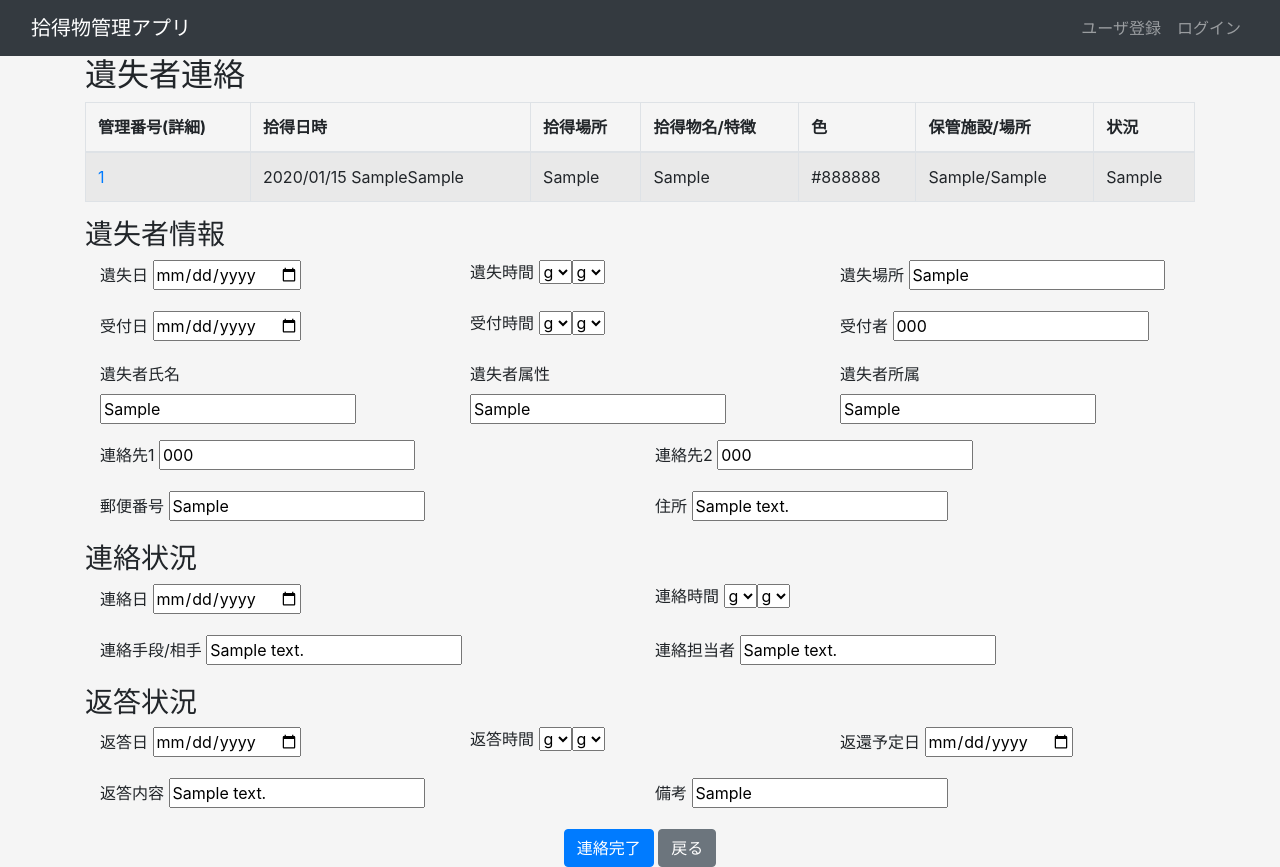
After one commit to sugar310sato/lostitem_app, a Flask app: page /return_item/item/1/note in a window 1280 px wide. The commit adds this page. Run offline with Flask 3, Linux system fonts and the light colour scheme; tables that the repository leaves empty hold one stand-in row (values such as "Sample post"); some libraries are stand-ins or nearby versions.

Commit message:
[add]遺失者連絡機能の追加
遺失者連絡の機能を追加しました。

```diff
--- a/apps/app.py
+++ b/apps/app.py
@@ -52,4 +52,9 @@ def create_app(config_key):
 
     app.register_blueprint(bundleditems_views.bundleditems, url_prefix="/bundled")
 
+    # 返還関連アプリ
+    from apps.return_item import views as return_item_views
+
+    app.register_blueprint(return_item_views.return_item, url_prefix="/return_item")
+
     return app
--- /dev/null
+++ b/apps/return_item/forms.py
@@ -0,0 +1,59 @@
+from flask_wtf.form import FlaskForm
+from wtforms.fields import DateField, SelectField, StringField, SubmitField
+
+from apps.config import MINUTE, TIMES
+
+
+# 遺失者返還フォーム
+class LostNote(FlaskForm):
+    lost_date = DateField("遺失日")
+    lost_hour = SelectField(
+        label="遺失時間",
+        choices=TIMES,
+    )
+    lost_minute = SelectField(
+        label="受付時間(分)",
+        choices=MINUTE,
+    )
+    lost_area = StringField("遺失場所")
+    recep_item = DateField("受付日")
+    recep_item_hour = SelectField(
+        label="受付時間",
+        choices=TIMES,
+    )
+    recep_item_minute = SelectField(
+        label="受付時間(分)",
+        choices=MINUTE,
+    )
+    recep_manager = StringField("受付者")
+    lost_person = StringField("遺失者氏名")
+    lost_class = StringField("遺失者属性")
+    lost_affiliation = StringField("遺失者所属")
+    lost_tel1 = StringField("連絡先1")
+    lost_tel2 = StringField("連絡先2")
+    lost_post = StringField("郵便番号")
+    lost_address = StringField("住所")
+    note_date = DateField("連絡日")
+    note_hour = SelectField(
+        label="連絡時間",
+        choices=TIMES,
+    )
+    note_minute = SelectField(
+        label="連絡時間",
+        choices=MINUTE,
+    )
+    note_process = StringField("連絡手段/相手")
+    note_manager = StringField("連絡担当者")
+    response_date = DateField("返答日")
+    response_hour = SelectField(
+        label="返答時間",
+        choices=TIMES,
+    )
+    response_minute = SelectField(
+        label="返答時間",
+        choices=MINUTE,
+    )
+    response_expect = DateField("返還予定日")
+    response_content = StringField("返答内容")
+    response_remarks = StringField("備考")
+    submit = SubmitField("連絡完了")
--- /dev/null
+++ b/apps/return_item/templates/return_item/note.html
@@ -0,0 +1,105 @@
+{% extends "register/base.html" %}
+{% block title %}遺失者連絡{% endblock %}
+{% block content %}
+<h2>遺失者連絡</h2>
+<table class="table table-bordered table-striped">
+    <thead>
+        <tr>
+            <th>管理番号(詳細)</th>
+            <th>拾得日時</th>
+            <th>拾得場所</th>
+            <th>拾得物名/特徴</th>
+            <th>色</th>
+            <th>保管施設/場所</th>
+            <th>状況</th>
+        </tr>
+    </thead>
+    <tbody>
+        <tr>
+            <td>
+                <a href="{{ url_for('items.detail', item_id=lostitem.id) }}">{{ lostitem.id }}</a>
+            </td>
+            <td>{{ lostitem.get_item.strftime('%Y/%m/%d') if lostitem.get_item is not none else "" }} {{
+                lostitem.get_item_hour }}{{
+                lostitem.get_item_minute }}</td>
+            <td>{{ lostitem.find_area }}</td>
+            <td>{{ lostitem.item_feature }}</td>
+            <td>{{ lostitem.item_color }}</td>
+            <td>{{ lostitem.item_storage }}/{{ lostitem.item_storage_place }}</td>
+            <td>{{ lostitem.item_situation }}
+            </td>
+        </tr>
+    </tbody>
+</table>
+
+
+<form action="{{ url_for('return_item.note', item_id=lostitem.id) }}" , method="post">
+    {{ form.csrf_token }}
+    <h3>遺失者情報</h3>
+    <div class="container">
+        <div class="row mb-3">
+            <div class="col-4">{{ form.lost_date.label }} {{ form.lost_date(value=lostitem.lost_date) }}</div>
+            <div class="col-4">{{ form.lost_hour.label }} {{ form.lost_hour(value=lostitem.lost_hour) }}{{
+                form.lost_minute(value=lostitem.lost_minute) }}</div>
+            <div class="col-4">{{ form.lost_area.label }} {{ form.lost_area(value=lostitem.lost_area) }}</div>
+        </div>
+        <div class="row mb-3">
+            <div class="col-4">{{ form.recep_item.label }} {{ form.recep_item(value=lostitem.recep_item) }}</div>
+            <div class="col-4">{{ form.recep_item_hour.label }} {{ form.recep_item_hour(value=lostitem.recep_item_hour)
+                }}{{ form.recep_item_minute(value=lostitem.recep_item_minute) }}</div>
+            <div class="col-4">{{ form.recep_manager.label }} {{ form.recep_manager(value=lostitem.recep_manager) }}
+            </div>
+        </div>
+        <div class="row mb-3">
+            <div class="col-4">{{ form.lost_person.label }} {{ form.lost_person(value=lostitem.lost_person) }}</div>
+            <div class="col-4">{{ form.lost_class.label }} {{ form.lost_class(value=lostitem.lost_class) }}</div>
+            <div class="col-4">{{ form.lost_affiliation.label }} {{
+                form.lost_affiliation(value=lostitem.lost_affiliation) }}</div>
+        </div>
+        <div class="row mb-3">
+            <div class="col-6">{{ form.lost_tel1.label }} {{ form.lost_tel1(value=lostitem.lost_tel1) }}</div>
+            <div class="col-6">{{ form.lost_tel2.label }} {{ form.lost_tel2(value=lostitem.lost_tel2) }}</div>
+        </div>
+        <div class="row mb-3">
+            <div class="col-6">{{ form.lost_post.label }} {{ form.lost_post(value=lostitem.lost_post) }}</div>
+            <div class="col-6">{{ form.lost_address.label }} {{ form.lost_address(value=lostitem.lost_address) }}</div>
+        </div>
+    </div>
+
+    <h3>連絡状況</h3>
+    <div class="container">
+        <div class="row mb-3">
+            <div class="col-6">{{ form.note_date.label }} {{ form.note_date(value=lostitem.note_date) }}</div>
+            <div class="col-6">{{ form.note_hour.label }} {{ form.note_hour(value=lostitem.note_hour) }}{{
+                form.note_minute(value=lostitem.note_minute) }}</div>
+        </div>
+        <div class="row mb-3">
+            <div class="col-6">{{ form.note_process.label }} {{ form.note_process(value=lostitem.note_process) }}</div>
+            <div class="col-6">{{ form.note_manager.label }} {{ form.note_manager(value=lostitem.note_manager) }}</div>
+        </div>
+    </div>
+
+    <h3>返答状況</h3>
+    <div class="container">
+        <div class="row mb-3">
+            <div class="col-4">{{ form.response_date.label }} {{ form.response_date(value=lostitem.response_date) }}
+            </div>
+            <div class="col-4">{{ form.response_hour.label }} {{ form.response_hour(value=lostitem.response_hour) }}{{
+                form.response_minute(value=lostitem.response_minute) }}</div>
+            <div class="col-4">{{ form.response_expect.label }} {{ form.response_expect(value=lostitem.response_expect)
+                }}</div>
+        </div>
+        <div class="row mb-3">
+            <div class="col-6">{{ form.response_content.label }} {{
+                form.response_content(value=lostitem.response_content) }}</div>
+            <div class="col-6">{{ form.response_remarks.label }} {{
+                form.response_remarks(value=lostitem.response_remarks) }}</div>
+        </div>
+    </div>
+
+    <div class="text-center">
+        {{ form.submit(class="btn btn-primary") }}
+        <a href="{{ url_for('return_item.item', item_id=lostitem.id) }}" class="btn btn-secondary">戻る</a>
+    </div>
+</form>
+{% endblock %}
--- /dev/null
+++ b/apps/return_item/views.py
@@ -0,0 +1,105 @@
+import os
+from datetime import datetime
+from pathlib import Path
+
+from flask import Blueprint, redirect, render_template, url_for
+from reportlab.lib.pagesizes import letter
+from reportlab.pdfbase import pdfmetrics
+from reportlab.pdfbase.cidfonts import UnicodeCIDFont
+from reportlab.pdfgen import canvas
+
+from apps.app import db
+from apps.register.models import LostItem
+from apps.return_item.forms import LostNote
+
+basedir = Path(__file__).parent.parent
+UPLOAD_FOLDER = str(Path(basedir, "PDFfile"))
+
+return_item = Blueprint(
+    "return_item",
+    __name__,
+    template_folder="templates",
+    static_folder="static",
+)
+
+pdfmetrics.registerFont(UnicodeCIDFont('HeiseiMin-W3'))
+
+
+# PDFの作成
+@return_item.route("/makepdf/<item_id>")
+def make_pdf(item_id):
+    item = LostItem.query.filter_by(id=item_id).first()
+
+    file_name = datetime.now().strftime("%Y%m%d_%H%M%S") + '.pdf'
+    file_path = os.path.join(UPLOAD_FOLDER, file_name)
+    p = canvas.Canvas(file_path, pagesize=letter)
+
+    # ここからPDF
+    textobject = p.beginText()
+    textobject.setTextOrigin(50, 500)
+
+    textobject.setFont('HeiseiMin-W3', 12)
+
+    textobject.textLine("遺失物受領確認書")
+    textobject.textLine("受領者: " + item.recep_manager)
+    textobject.textLine("アイテム名: " + item.item_class_S)
+    textobject.textLine("アイテムの詳細: " + item.item_feature)
+    textobject.textLine("発見日: " + str(item.get_item))
+
+    p.drawText(textobject)
+
+    # Close the PDF object cleanly.
+    p.showPage()
+    p.save()
+
+    return "PDF receipt saved as " + file_name
+
+
+# 拾得物の返還/遺失者連絡
+@return_item.route("/item/<item_id>", methods=["POST", "GET"])
+def item(item_id):
+    lostitem = LostItem.query.filter_by(id=item_id).first()
+    return render_template("return_item/index.html", lostitem=lostitem)
+
+
+# 遺失者連絡
+@return_item.route("/item/<item_id>/note", methods=["POST", "GET"])
+def note(item_id):
+    lostitem = LostItem.query.filter_by(id=item_id).first()
+    form = LostNote()
+
+    if form.submit.data:
+        lostitem.item_situation = "遺失者連絡済み"
+        lostitem.lost_date = form.lost_date.data
+        lostitem.lost_hour = form.lost_hour.data
+        lostitem.lost_minute = form.lost_minute.data
+        lostitem.lost_area = form.lost_area.data
+        lostitem.recep_item = form.recep_item.data
+        lostitem.recep_item_hour = form.recep_item_hour.data
+        lostitem.recep_item_minute = form.recep_item_minute.data
+        lostitem.recep_manager = form.recep_manager.data
+        lostitem.lost_person = form.lost_person.data
+        lostitem.lost_class = form.lost_class.data
+        lostitem.lost_affiliation = form.lost_affiliation.data
+        lostitem.lost_tel1 = form.lost_tel1.data
+        lostitem.lost_tel2 = form.lost_tel2.data
+        lostitem.lost_post = form.lost_post.data
+        lostitem.lost_address = form.lost_address.data
+        lostitem.note_date = form.note_date.data
+        lostitem.note_hour = form.note_hour.data
+        lostitem.note_minute = form.note_minute.data
+        lostitem.note_process = form.note_process.data
+        lostitem.note_manager = form.note_manager.data
+        lostitem.response_date = form.response_date.data
+        lostitem.response_hour = form.response_hour.data
+        lostitem.response_minute = form.response_minute.data
+        lostitem.response_expect = form.response_expect.data
+        lostitem.response_content = form.response_content.data
+        lostitem.response_remarks = form.response_remarks.data
+        db.session.add(lostitem)
+        db.session.commit()
+        return redirect(url_for('return_item.item', item_id=lostitem.id))
+    return render_template("return_item/note.html", lostitem=lostitem, form=form)
+
+
+# 返還処理
```
Also changed, not shown: apps/items/templates/items/detail.html (+6 -3 lines), apps/register/models.py (+24 -0 lines), apps/return_item/templates/return_item/index.html (added, +83 -0 lines), migrations/versions/a30563efde4a_.py (renamed from migrations/versions/818d113bd19d_.py, +25 -3 lines), 1 other file.
